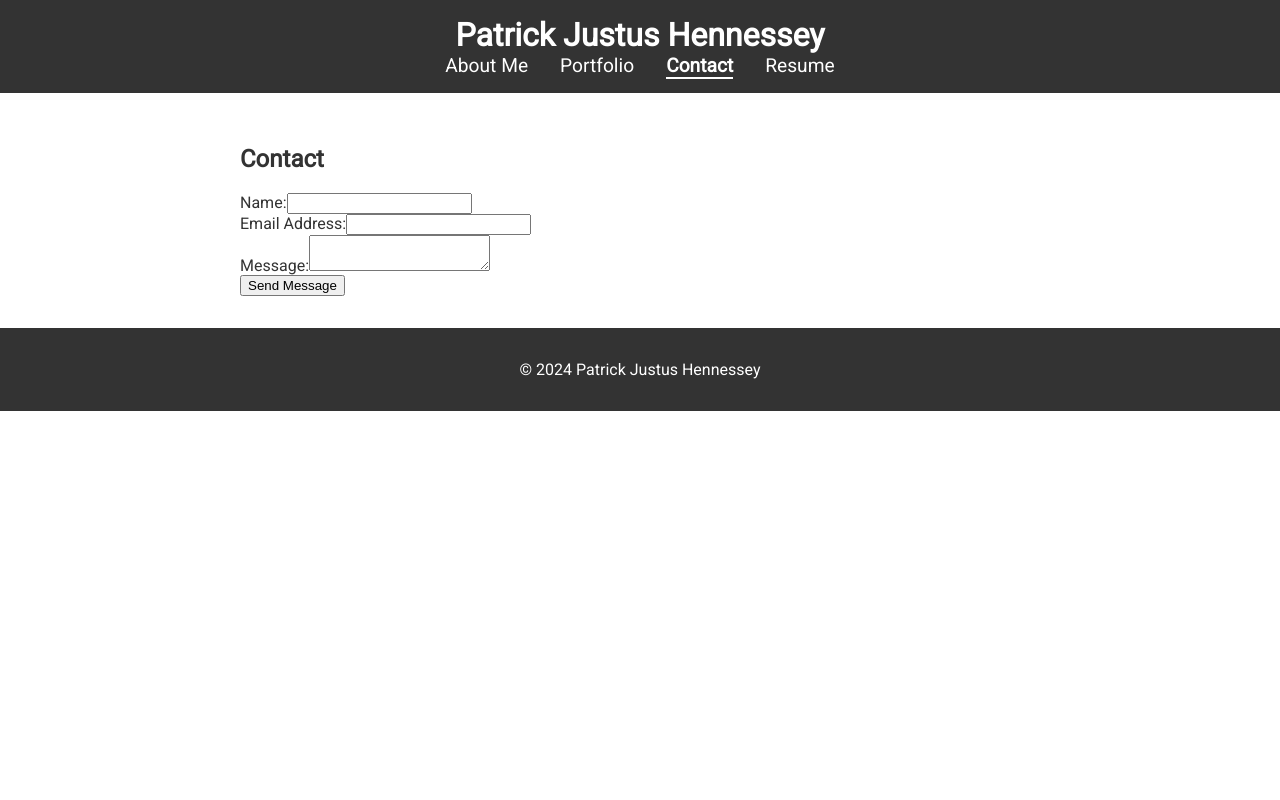
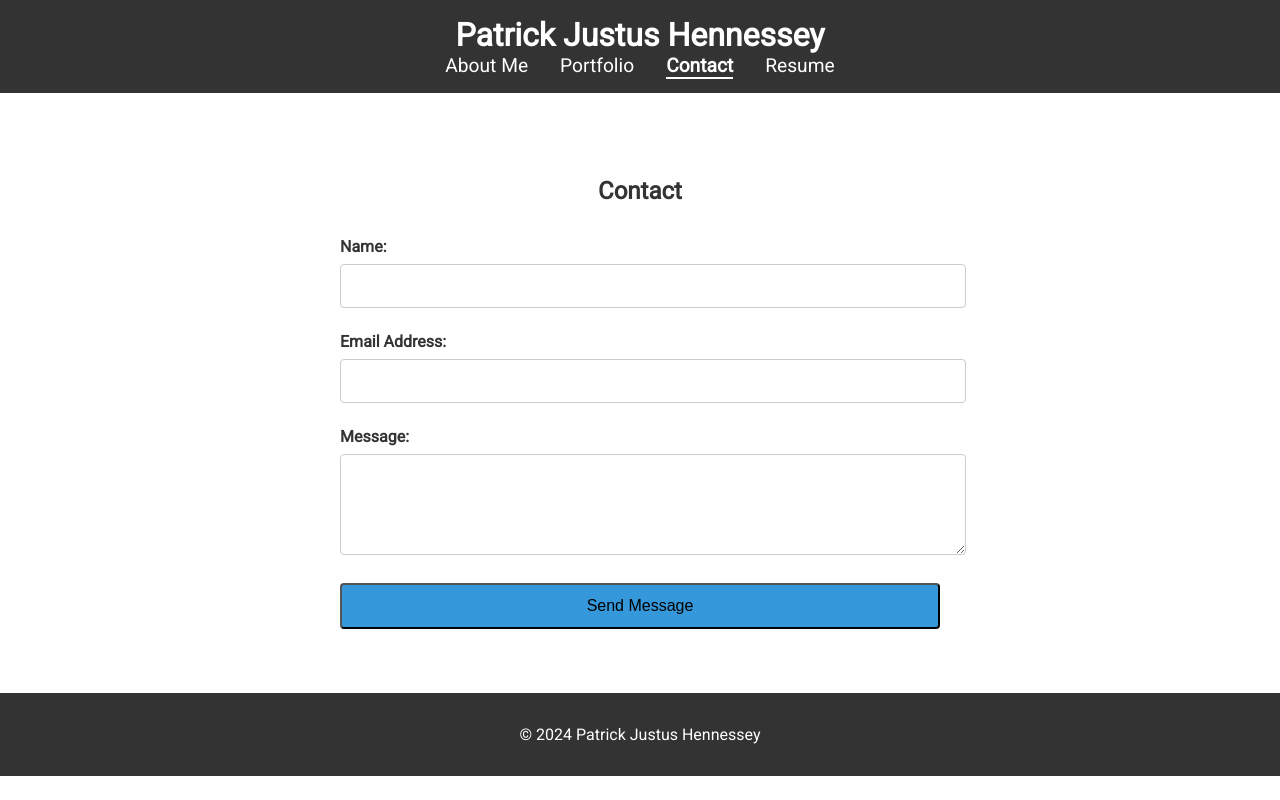
Before and after one commit to RickHennessey87/Portfolio-using-React, a React (Vite) app in the folder Portfolio-using-React/: page /contact in a window 1280 px wide. Built offline with nearby package versions, Linux system fonts and the light colour scheme.

Commit message:
Styled Contact page

```diff
--- a/Portfolio-using-React/src/pages/Contact.jsx
+++ b/Portfolio-using-React/src/pages/Contact.jsx
@@ -51,7 +51,7 @@ function Contact() {
             validateEmail(formState.email);
         }
 
-        if (Object.keys(newErrors).length > 0 || error.email) {
+        if (Object.keys(newErrors).length > 0 || errors.email) {
             setErrors({ ...errors, ...newErrors });
             return;
         }
--- a/Portfolio-using-React/src/styles.css
+++ b/Portfolio-using-React/src/styles.css
@@ -162,6 +162,74 @@ nav {
     text-decoration: underline;
 }
 
+.contact {
+    padding: 2rem;
+    max-width: 600px;
+    margin: 0 auto;
+}
+
+.contact h2 {
+    text-align: center;
+    margin-bottom: 2rem;
+}
+
+form {
+    display: flex;
+    flex-direction: column;
+}
+
+.form-group {
+    margin-bottom: 1.5rem;
+}
+
+label {
+    font-weight: bold;
+    margin-bottom: 0.5rem;
+    display: block;
+}
+
+input[type='text'],
+input[type='email'],
+textarea {
+  width: 100%;
+  padding: 0.75rem;
+  border: 1px solid #ccc;
+  border-radius: 4px;
+  font-size: 1rem;
+}
+
+input[type='text']:focus,
+input[type='email']:focus,
+textarea:focus {
+  border-color: #3498db;
+  outline: none;
+}
+
+textarea {
+    resize: vertical;
+    min-height: 75px;
+}
+
+button[type='submit'] {
+    padding: 0.75rem 1.5rem;
+    background-color: #3498db;
+    color: black;
+    border-radius: 4px;
+    font-size: 1rem;
+    cursor: pointer;
+}
+
+button[type='submit']:hover {
+    background-color: #2980b9;
+}
+
+.error-text {
+    color: #e74c3c;
+    font-size: 0.9rem;
+    margin-top: 0.25rem;
+}
+
+
 @media (min-width: 768px) {
     .about-me-content {
       flex-direction: row;
```
